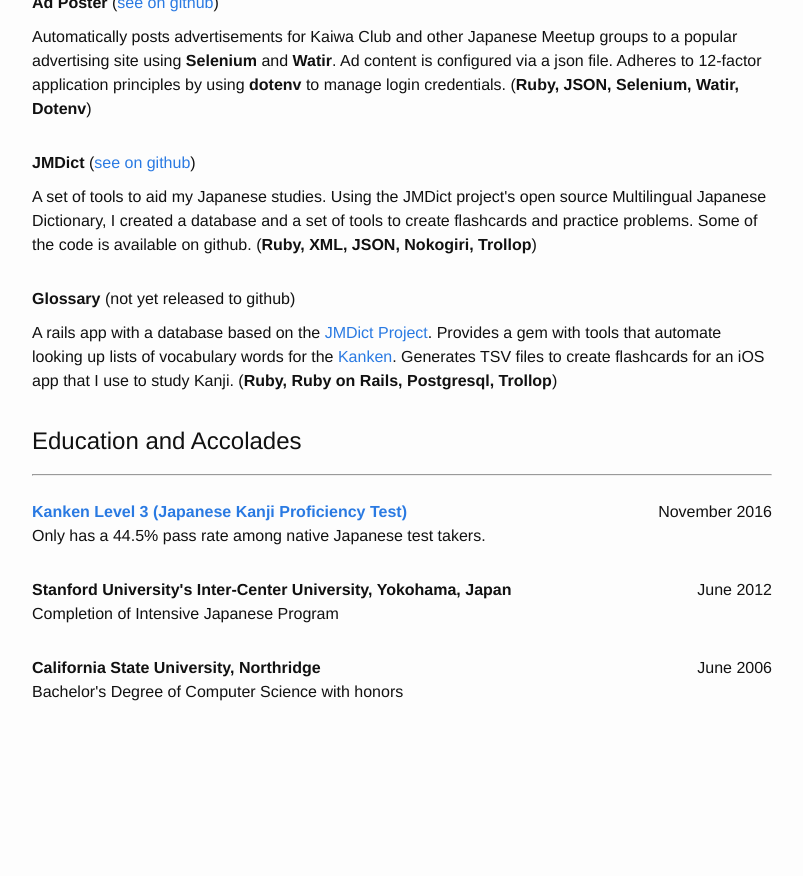
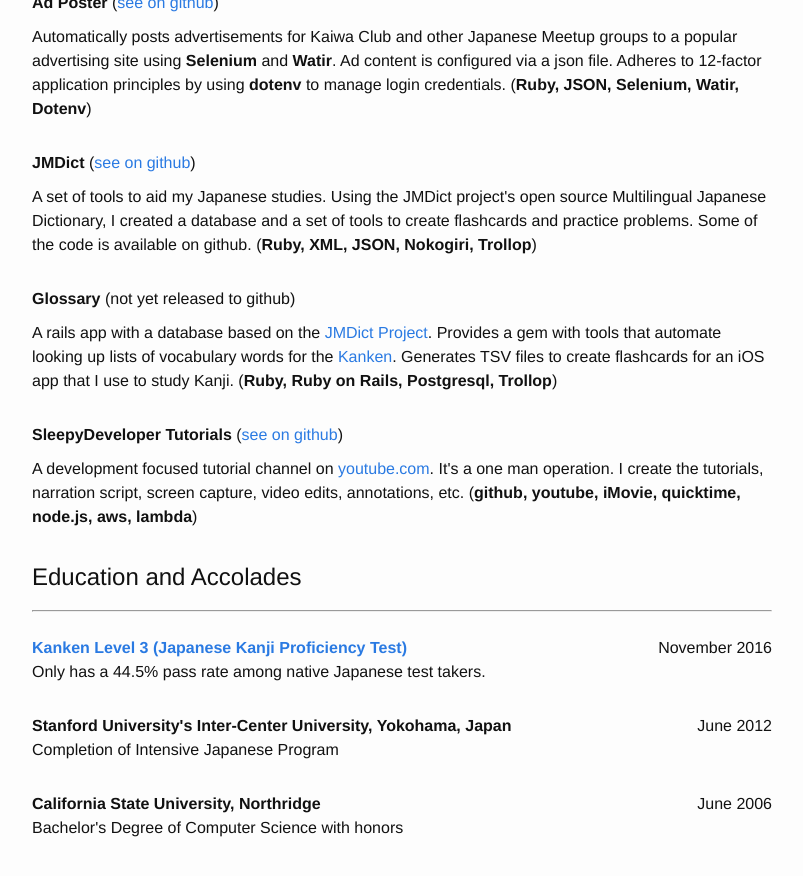
Before and after one commit to SleepyDeveloper/sleepydeveloper.github.io, a Jekyll site: the page built from index.html, in a window 1280 px wide and 900 px high, scrolled down 1578 px. Shown: the top 876 px of the window, without its empty margins (238-1041 px from the left). Built offline with Jekyll 4.4.1, drawn with Linux system fonts in a browser that asks for light colours; before the commit the page ends 2342 px from its top, so only the background shows below that.

Commit message:
Added new side project SleepyDeveloper Tutorials
Signed-off-by: sleepydeveloper <sleepydeveloper@gmail.com>

```diff
--- a/_data/side-projects.yml
+++ b/_data/side-projects.yml
@@ -23,3 +23,9 @@
   link:
   technologies: Ruby, Ruby on Rails, Postgresql, Trollop
   description: A rails app with a database based on the <a target="_blank" href="http://www.edrdg.org/jmdict/j_jmdict.html">JMDict Project</a>. Provides a gem with tools that automate looking up lists of vocabulary words for the <a target="_blank" href="http://www.kanken.or.jp/kanken/outline/degree.html">Kanken</a>. Generates TSV files to create flashcards for an iOS app that I use to study Kanji.
+
+- title: SleepyDeveloper Tutorials
+  type: coding_project
+  link: https://github.com/sleepydeveloper/tutorials
+  technologies: github, youtube, iMovie, quicktime, node.js, aws, lambda
+  description: A development focused tutorial channel on <a href="https://www.youtube.com/channel/UCJhk5SbvNHvfzskDhtZf73g" target="_blank" >youtube.com</a>. It's a one man operation. I create the tutorials, narration script, screen capture, video edits, annotations, etc.
```
